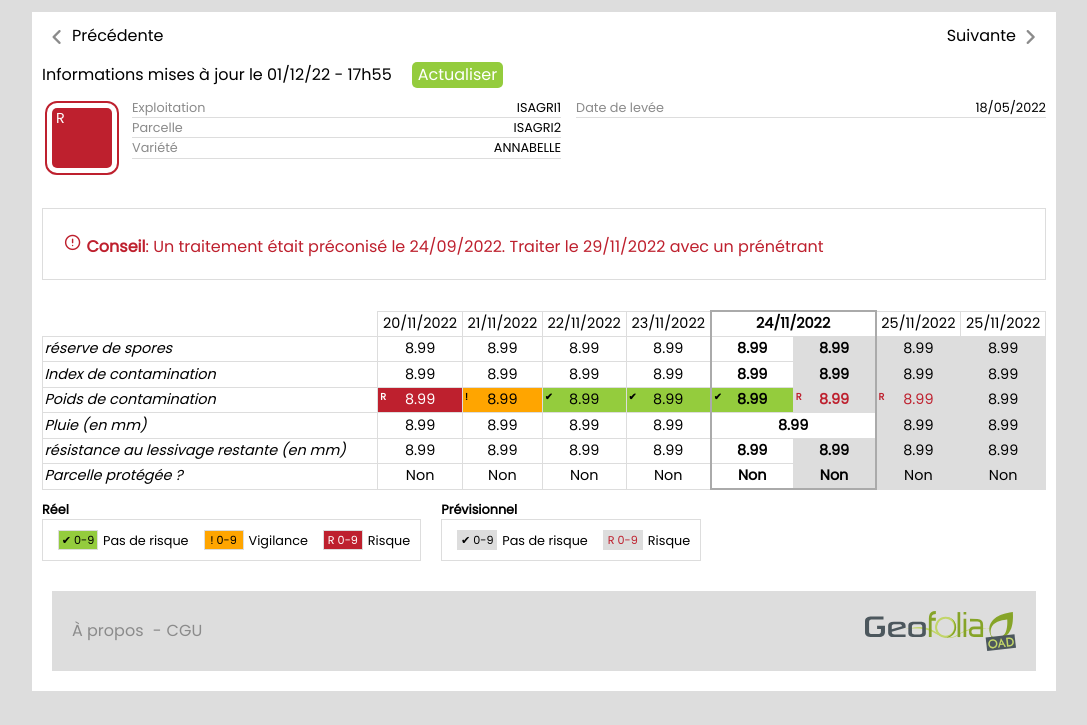
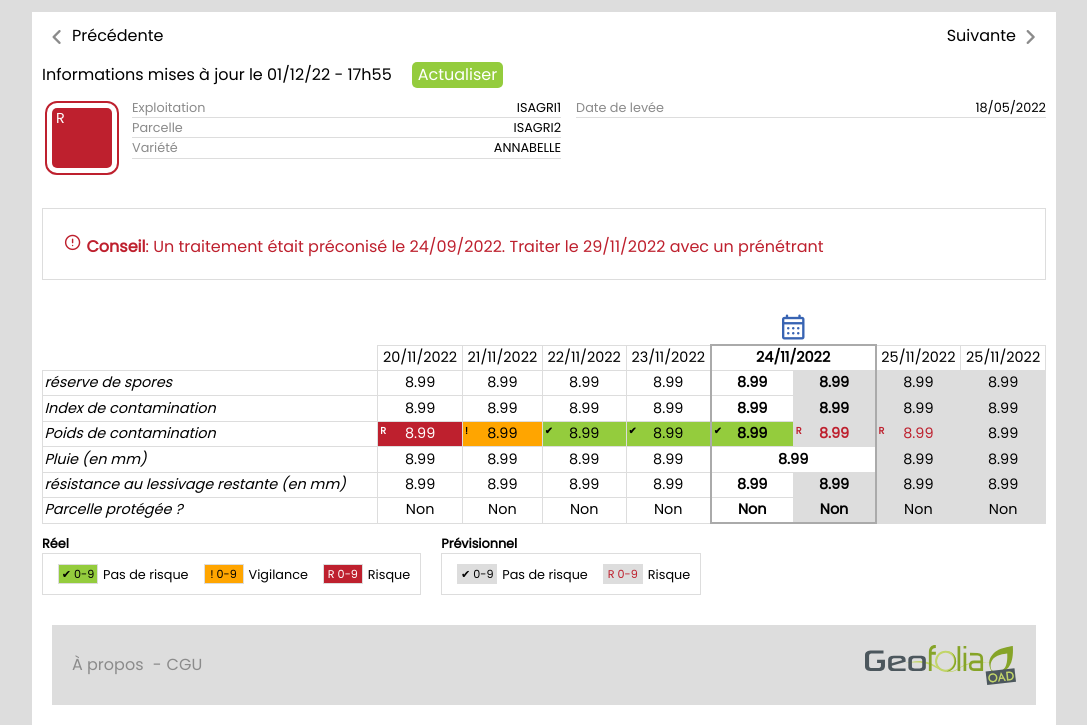
Before and after one commit to vnabet/mileos, a plain HTML site: page detail.html in a window 1280 px wide. Shown: the part 148-873 px from the top of the page, without its empty margins (96-1183 px from the left). Before the commit the page ends 839 px from the top, so only its background shows below. Drawn offline with nearby package versions, Linux system fonts and the light colour scheme.

Commit message:
ajout du selecteur de dates

```diff
--- a/detail.html
+++ b/detail.html
@@ -67,6 +67,18 @@
           <td colspan="6">Réel</td>
           <td colspan="2">Prévisionnel</td>
         </tr> -->
+        <tr class="date-selector">
+          <td class="legend head"></td>
+          <td class="j-4"></td>
+          <td class="j-3"></td>
+          <td class="j-2"></td>
+          <td class="j-1"></td>
+          <td class="j" colspan="2">
+            <div><button><span class="material-symbols-rounded blue">calendar_month</span></button></div>
+          </td>
+          <td class="j+1"></td>
+          <td class="j+2"></td>
+        </tr>
         <tr class="dates">
           <td class="legend head"></td>
           <td class="j-4">20/11/2022</td>
--- a/style.css
+++ b/style.css
@@ -555,8 +555,15 @@ td.forecast {
   background-color: var(--bg-dark-color);
 }
 
-.dates td:first-child, .row-legend td  {
+.dates td:first-child, .row-legend td , .date-selector td {
   border: none;
+}
+
+.date-selector .j>div {
+  width: 100%;
+  display: flex;
+  align-items: center;
+  justify-content: center;
 }
 
 .periods {
```
